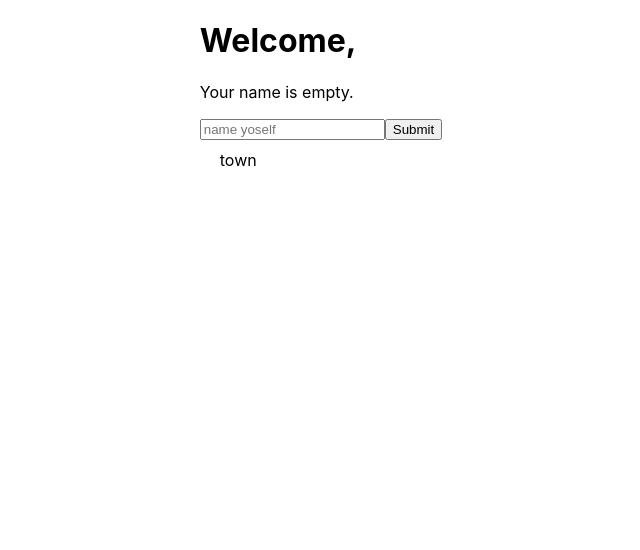
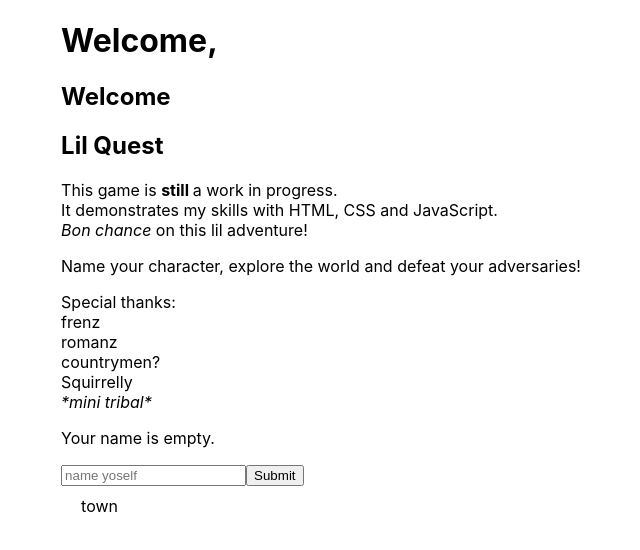
Before and after one commit to shenendoaht/shen-game-next, a Next.js app: page / in a window 1280 px wide. Shown: the top 550 px of the page, without its empty margins (319-959 px from the left). Built offline with nearby package versions, Linux system fonts and the light colour scheme.

Commit message:
wel screen

```diff
--- a/components/welcome-screen.jsx
+++ b/components/welcome-screen.jsx
@@ -22,6 +22,32 @@ const WelcomeScreen = () => {
 
   return (
     <section id="welcome-screen">
+      <header>
+        <h1>Welcome</h1>
+      </header>
+      <div id="scroll">
+        <div id="scroll-text">
+          <h2>Lil Quest</h2>
+          <p>
+            This game is <strong> still </strong> a work in progress. <br />
+            It demonstrates my skills with HTML, CSS and JavaScript. <br />
+            <em>Bon chance</em> on this lil adventure!
+          </p>
+          <p id="instructions">
+            Name your character, explore the world and defeat your adversaries!
+          </p>
+          <p id="special-thx">
+            Special thanks: <br />
+            frenz <br />
+            romanz <br />
+            countrymen? <br />
+            Squirrelly <br />
+            <em>*mini tribal* </em>
+          </p>
+        </div>
+        {/* <!-- scroll text --> */}
+      </div>
+      {/* <!-- scroll  --> */}
       <p>Your name is {!!name ? "not " : ""}empty.</p>
       {!!name ? (
         <form onSubmit={deleteName}>
@@ -55,3 +81,40 @@ export default WelcomeScreen;
 //   );
 // };
 // export default Header;
+{
+  /*
+      <!-- scroll -->
+      <div id="character">
+        <input
+          class="input"
+          type="text"
+          id="input-el"
+          placeholder="Name your Character"
+          required
+        />
+        <button class="btn" id="player-btn">Name Character</button>
+        <div id="roll-btns">
+          <button class="btn roll-btn" id="hp-btn">Roll HP</button>
+          <button class="btn roll-btn" id="str-btn">Roll STR</button>
+          <button class="btn roll-btn" id="def-btn">Roll DEF</button>
+          <button class="btn roll-btn" id="ab-btn">Roll AB</button>
+          <button class="btn roll-btn" id="gp-btn">Roll GP</button>
+        </div>
+        <!-- roll btns-->
+      </div>
+      <!-- character-->
+      <div id="wel-player">
+        <div class="player"></div>
+        <div class="stats" id="wel-stats"></div>
+      </div>
+
+      <footer>
+        <nav>
+          <ul>
+            <li><button class="btn nav-btn" id="town-btn">To Town</button></li>
+          </ul>
+        </nav>
+        <h5>&copy ShenendoahT 2022</h5>
+      </footer>
+    </section> */
+}
```
